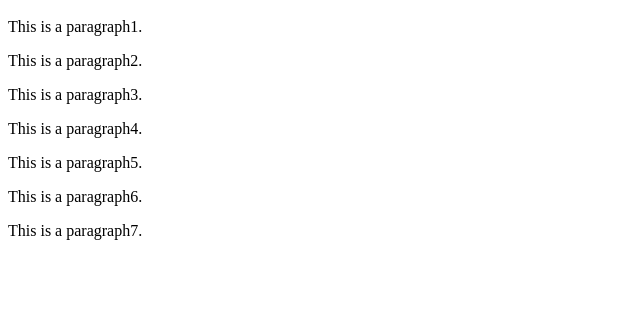
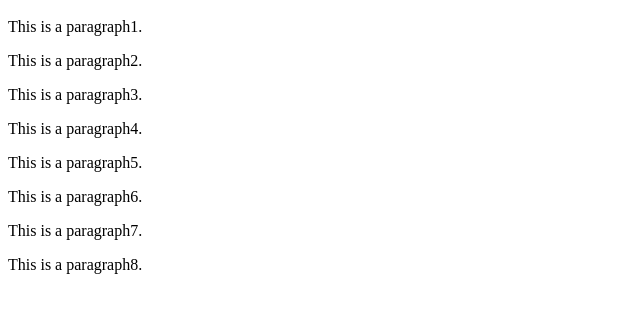
Before and after one commit to vineeth-pgmr/Office-Notes, a plain HTML site: page index.html in a window 1280 px wide. Shown: the part 48-360 px from the top of the page, without its empty margins (0-640 px from the left). Drawn offline with Linux system fonts and the light colour scheme.

Commit message:
8eventh update

```diff
--- a/index.html
+++ b/index.html
@@ -1,7 +1,7 @@
 <html>
 <html>
 	<head>
-		<title>7</title>
+		<title>8</title>
 	</head>
 		<body>
 
@@ -13,4 +13,5 @@
 				<p>This is a paragraph5.</p></body>
 				<p>This is a paragraph6.</p></body>
 				<p>This is a paragraph7.</p></body>
+				<p>This is a paragraph8.</p></body>
 		</html
```
